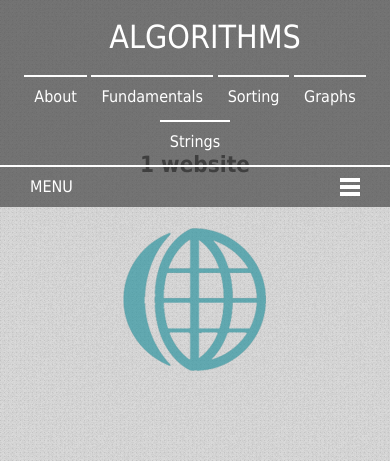
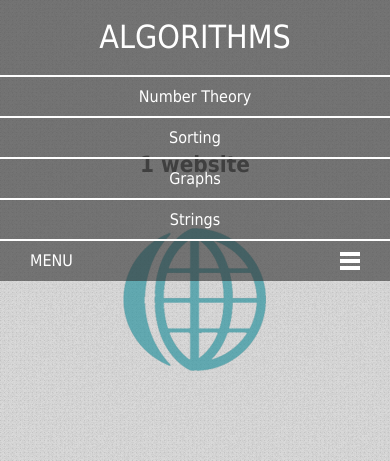
Before and after one commit to ayoungprogrammer/CSHandbook, a PHP site: page / in a window 390 px wide. Shown: the top 461 px of the page. Run offline with PHP 8.4, Linux system fonts and the light colour scheme; some libraries are stand-ins or nearby versions.

Commit message:
readded all the shit michael deleted and refined reponsive nav bar

```diff
--- a/public/index.html
+++ b/public/index.html
@@ -19,13 +19,24 @@
         <a href="#"><h1 id="logo">ALGORITHMS</h1></a>
         <nav>
             <ul>
-                    <li><a href="#">About</a></li>
-                    <li><a href="template.html">Fundamentals</a></li>
+                <li><a href="template.html">Number Theory</a>
+                    <div>
+                        <ul>
+                            <li><a href="#">n<sup>2</sup> sorting</a></li>
+                            <li><a href="#">nlogn sorting</a></li>
+                            <li><a href="#">n sorting</a></li>
+                            <li><a href="#">nlogn sorting</a></li>
+                            <li><a href="#">ahahsfaewofhi</a></li>
+                        </ul>
+                    </div></li>
                 <li><a href="#">Sorting</a>
                     <div>
                         <ul>
                             <li><a href="#">n<sup>2</sup> sorting</a></li>
                             <li><a href="#">nlogn sorting</a></li>
+                            <li><a href="#">n sorting</a></li>
+                            <li><a href="#">nlogn sorting</a></li>
+                            <li><a href="#">ahahsfaewofhi</a></li>
                         </ul>
                     </div>
                 </li>
@@ -34,8 +45,9 @@
                         <ul>
                             <li><a href="#">n<sup>2</sup> sorting</a></li>
                             <li><a href="#">nlogn sorting</a></li>
-                            <li><a href="#">n<sup>2</sup> sorting</a></li>
+                            <li><a href="#">n sorting</a></li>
                             <li><a href="#">nlogn sorting</a></li>
+                            <li><a href="#">ahahsfaewofhi</a></li>
                         </ul>
                     </div>
                 </li>
@@ -94,16 +106,6 @@
 
 <script src="https://ajax.googleapis.com/ajax/libs/jquery/1.7.2/jquery.min.js"></script>
 <script type="text/javascript" src="/js/responsiveNav.js"></script>
-    <script>
-        (function(){
-            $('nav ul li').mouseenter(function(){
-                var nestedNav =  $(this).find('ul');
-                nestedNav.css({
-                    'margin-left': -parseInt(nestedNav.outerWidth()) / 2,
-                });
-                nestedNav.parent('div').css('padding-top', 5);
-            });
-        })();
-    </script>
+<script type="text/javascript" src="/js/nestedNav.js"></script>
 </body>
 </html>
--- /dev/null
+++ b/public/js/nestedNav.js
@@ -0,0 +1,20 @@
+(function(){
+    if ($(window).width()>700){
+
+        $('nav ul li').mouseenter(function(){
+            var nestedNav =  $(this).find('ul');
+            nestedNav.css({
+                'margin-left': -parseInt(nestedNav.outerWidth()) / 2,
+            });
+            nestedNav.parent('div').css('padding-top', 5);
+        });
+    }
+    else{
+        $('nav ul div').hide();
+        $('nav ul li').on('click', function(){
+            var targetItem = $(this);
+            targetItem.children('div').slideToggle();
+            targetItem.siblings('li').children('div').slideUp();
+        });
+    }
+})();
--- a/public/stylesheets/main.css
+++ b/public/stylesheets/main.css
@@ -4,7 +4,9 @@
     background: url('../img/squared_metal.png');
     background-repeat: repeat;
 }
-
+sup{
+    vertical-align: top;
+}
 /*NAVIGATION*/
 header{
 	width: 100%;
@@ -68,18 +70,27 @@
                     background-color:white;
 			    }
                 nav ul li:hover ul{
-                    display: inline-block;
+                    -webkit-transition: max-height 1s  ease;
+                    -moz-transition: max-height 1s  ease;
+                    -o-transition: max-height 1s  ease;
+                    max-height: 1000px;
                 }
                     nav ul ul{
-                        display: none;
+                        -webkit-transition: max-height 0.4s  ease;
+                        -moz-transition: max-height 0.4s  ease;
+                        -o-transition: max-height 0.4s  ease;
+                        display: inline-block;
                         position: absolute;
                         margin-top: 10px;
                         padding: 0;
                         border-radius: 8px;
                         color: black;
 
+                        max-height:0;
+                        overflow: hidden;
+
                         background-color: rgb(50,50,50);
-                        background-color: rgba(50,50,50,0.6);
+                        background-color: rgba(100,100,100,0.9);
                     }
                     nav ul ul li{
                         float:none;
--- a/public/stylesheets/mainResponsive.css
+++ b/public/stylesheets/mainResponsive.css
@@ -22,6 +22,7 @@
 		padding:0;
 		}
 		#logo{
+            padding: 0;
 			width:100%;
 			text-align:center;
 			color:white;
@@ -36,9 +37,8 @@
 				padding:0;
 				margin:0;
 			}
-			nav li{
-				display:block;
-				height:45px;
+			nav ul li{
+				display: block;
 			}
 			nav li a{
 				box-sizing:border-box;
@@ -52,7 +52,23 @@
 				padding:10px;
 				border-radius:0;
 				border-top: 2px solid white;
-			}
+			    }
+                nav li div{
+                    height: auto;
+                }
+                nav ul ul{
+                    max-height: 1000px;
+                    position: relative;
+                    z-index: 5;
+                    background: none;
+                    border-radius: 0;
+                }
+                nav ul ul li{
+                    font-size: 0.8em;
+                    height: 40px;
+                    width: 40%;
+                    display: inline-block;
+                }
 			nav #pull {
 				border-top: 2px solid white;
 				font-weight:normal;
```
Lines whose indentation alone changed are shown as unchanged.
